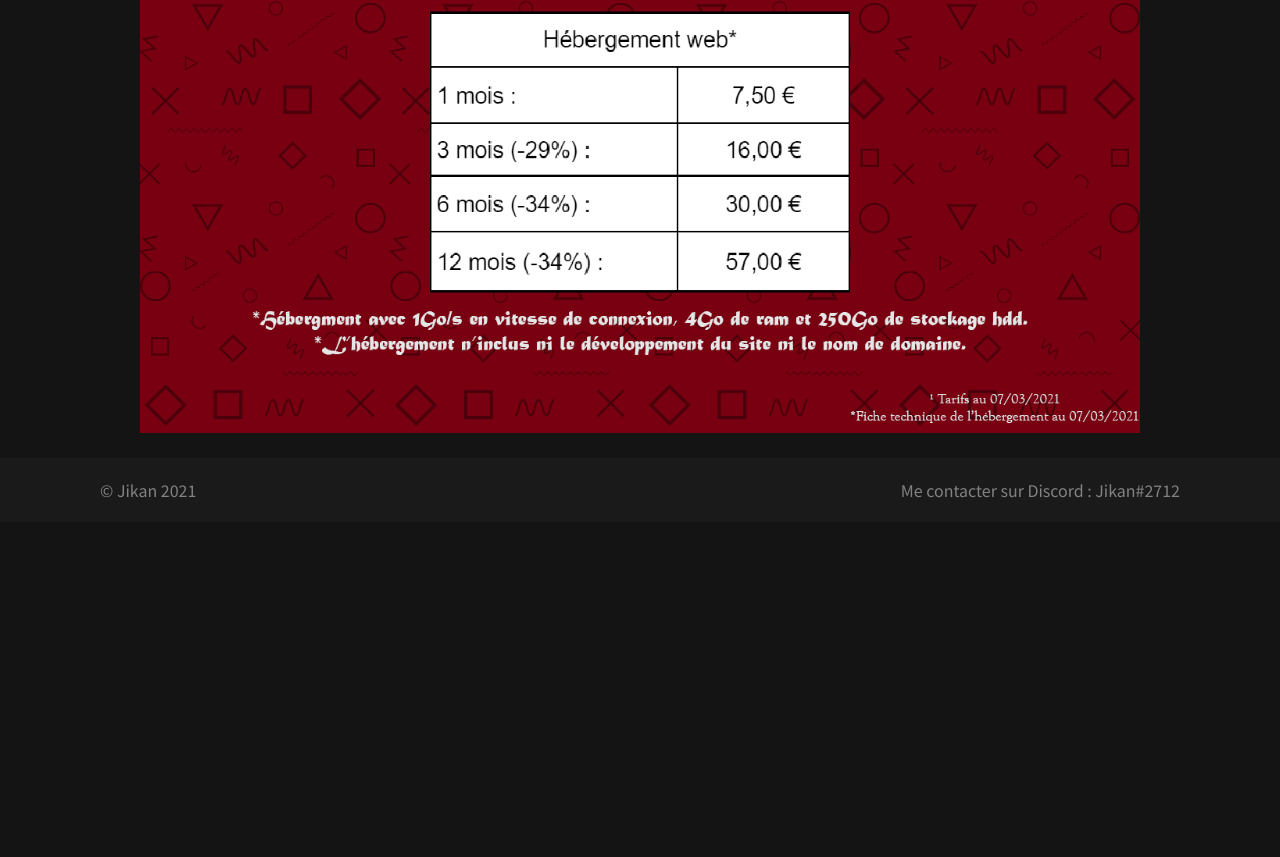
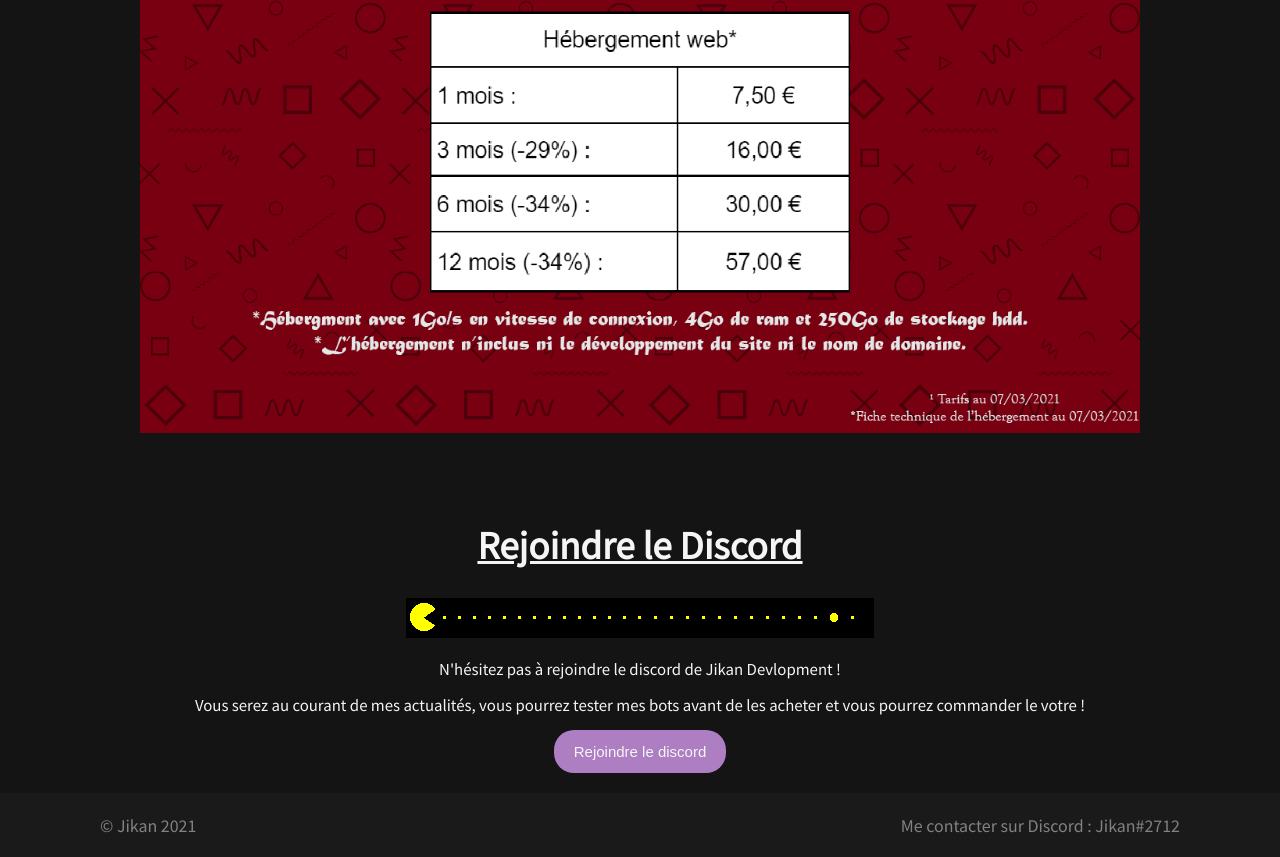
Before and after one commit to JikanDraw/website, a plain HTML site: page index.html in a window 1280 px wide. Shown: the part 3340-4197 px from the top of the page. Before the commit the page ends 3862 px from the top, so only its background shows below. Drawn offline with Linux system fonts and the light colour scheme.

Commit message:
Add files via upload

```diff
--- a/css/styles.css
+++ b/css/styles.css
@@ -158,6 +158,36 @@ body .page .tarifs img{
 }
 /*End Tarifs*/
 
+/*Join Discord*/
+body .page .discord{
+    margin: 20px;
+    margin-top: 80px;
+    text-align: center;
+    align-items: center;
+}
+
+body .page .discord h1{
+    text-decoration: underline;
+    font-size: 35px;
+    text-align: center;
+}
+
+body .page .discord p{
+    font-size: 15px;
+}
+
+body .page .discord button{
+    padding: 13px 20px;
+    color: whitesmoke;
+    border: none;
+    font-size: 15px;
+    cursor: pointer;
+    outline: none;
+    background-color: #ad7ec2;
+    border-radius: 20px;
+}
+/*End Join Discord*/
+
 /*Footer*/
 footer{
     background-color: #1a1a1a;
--- a/index.html
+++ b/index.html
@@ -16,7 +16,7 @@
                 <a href="#presentation">Présentation</a>
                 <a href="#realisations">Réalisations</a>
                 <a href="#tarifs">Tarifs</a>
-                <a href="https://discord.gg/BT75zBCwCs" target="_BLANK">Rejoindre le discord</a>
+                <a href="#discord">Rejoindre le discord</a>
             </div>
             <div class="buttons">
                 <button class="login">Connexion</button>
@@ -72,6 +72,16 @@
             <img src="img/Tarification hébergement web Jikan 2021.png" alt="Tarification hébergement web Jikan 2021">
         </div>
         <!--End Tarifs-->
+
+        <!--Join Discord-->
+        <div class="discord" id="discord">
+            <h1>Rejoindre le Discord</h1>
+            <img src="img/animated-dividing-line-image-0097.gif" alt="Gif Pac Man">
+            <p>N'hésitez pas à rejoindre le discord de Jikan Devlopment !</p>
+            <p>Vous serez au courant de mes actualités, vous pourrez tester mes bots avant de les acheter et vous pourrez commander le votre !</p>
+            <a href="https://discord.gg/BT75zBCwCs" target="_BLANK"><button class="join">Rejoindre le discord</button></a>
+        </div>
+        <!--End of Join Discord-->
     </section>
 
     <!--Footer-->
```
Also changed, not shown: img/animated-dividing-line-image-0097.gif (added).
